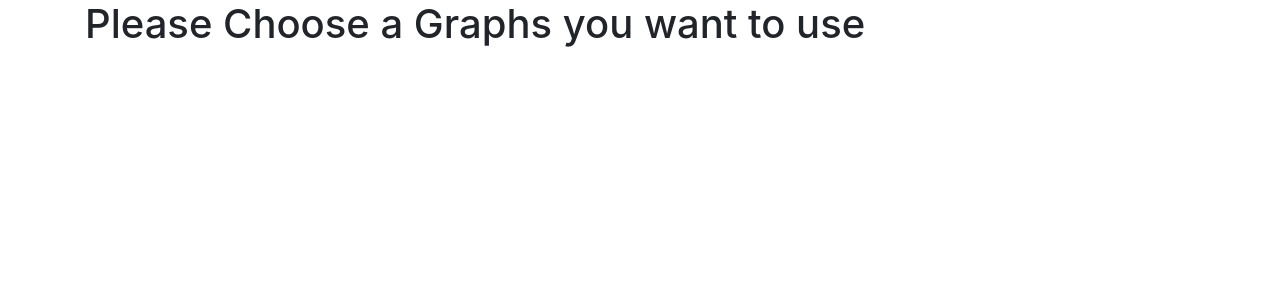
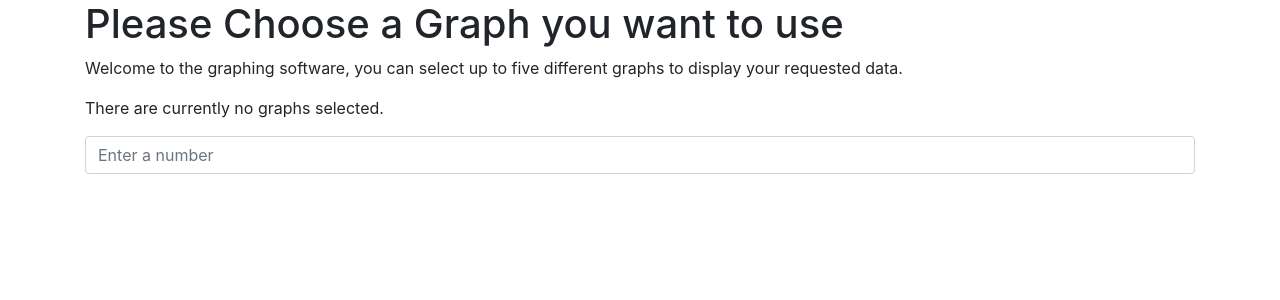
Before and after one commit to jamieTardi/graphing, a React (Create React App) app: page /graph-choice in a window 1280 px wide. Shown: the top 300 px of the page. Built offline with nearby package versions, Linux system fonts and the light colour scheme.

Commit message:
adding edge cases

```diff
--- a/src/pages/GraphChoice.jsx
+++ b/src/pages/GraphChoice.jsx
@@ -1,10 +1,39 @@
-import React from 'react';
+import React, { useState } from 'react';
 import { Button, Container, Row, Col } from 'react-bootstrap';
 
 const GraphChoice = () => {
+	const [numberOfGraphs, setNumberOfGraphs] = useState(0);
+
+	const numberOfGraphsHandler = (e) => {
+		setNumberOfGraphs(e.target.value);
+		if (numberOfGraphs > 5) {
+			setNumberOfGraphs(5);
+		}
+	};
+
+	//can use a switch case
 	return (
 		<Container>
-			<h1>Please Choose a Graphs you want to use</h1>
+			<h1>Please Choose a Graph you want to use</h1>
+			<p>
+				Welcome to the graphing software, you can select up to five different
+				graphs to display your requested data.
+			</p>
+			{numberOfGraphs !== 0 && numberOfGraphs > 0 ? (
+				<p>You have selected {numberOfGraphs} graphs to be used.</p>
+			) : (
+				<p>There are currently no graphs selected.</p>
+			)}
+			<Row>
+				<Col>
+					<input
+						onChange={numberOfGraphsHandler}
+						type='number'
+						class='form-control'
+						placeholder='Enter a number'
+					/>
+				</Col>
+			</Row>
 		</Container>
 	);
 };
--- a/src/pages/HomePage.jsx
+++ b/src/pages/HomePage.jsx
@@ -4,9 +4,11 @@ import { Link } from 'react-router-dom';
 const HomePage = () => {
 	return (
 		<>
-			<Container fluid>
+			<Container
+				fluid
+				class='d-flex justify-content-center align-items-centers home-container'>
 				<Row>
-					<Col>
+					<Col class='d-flex justify-content-center align-content-center'>
 						<Jumbotron
 							className='d-flex justify-content-center align-items-center flex-column px-4'
 							fluid>
--- a/src/styles/style.css
+++ b/src/styles/style.css
@@ -11,6 +11,11 @@ body {
   height: fit-content;
 }
 
+.home-container {
+  width: 100vw;
+  height: 100vh;
+}
+
 .btn-grp {
   width: 100%;
 }
--- a/src/styles/style.scss
+++ b/src/styles/style.scss
@@ -8,6 +8,11 @@ body {
 	height: fit-content;
 }
 
+.home-container {
+	width: 100vw;
+	height: 100vh;
+}
+
 .btn-grp {
 	width: 100%;
 }
```
Also changed, not shown: 1 other file (tests, documents, lock files or other folders).
